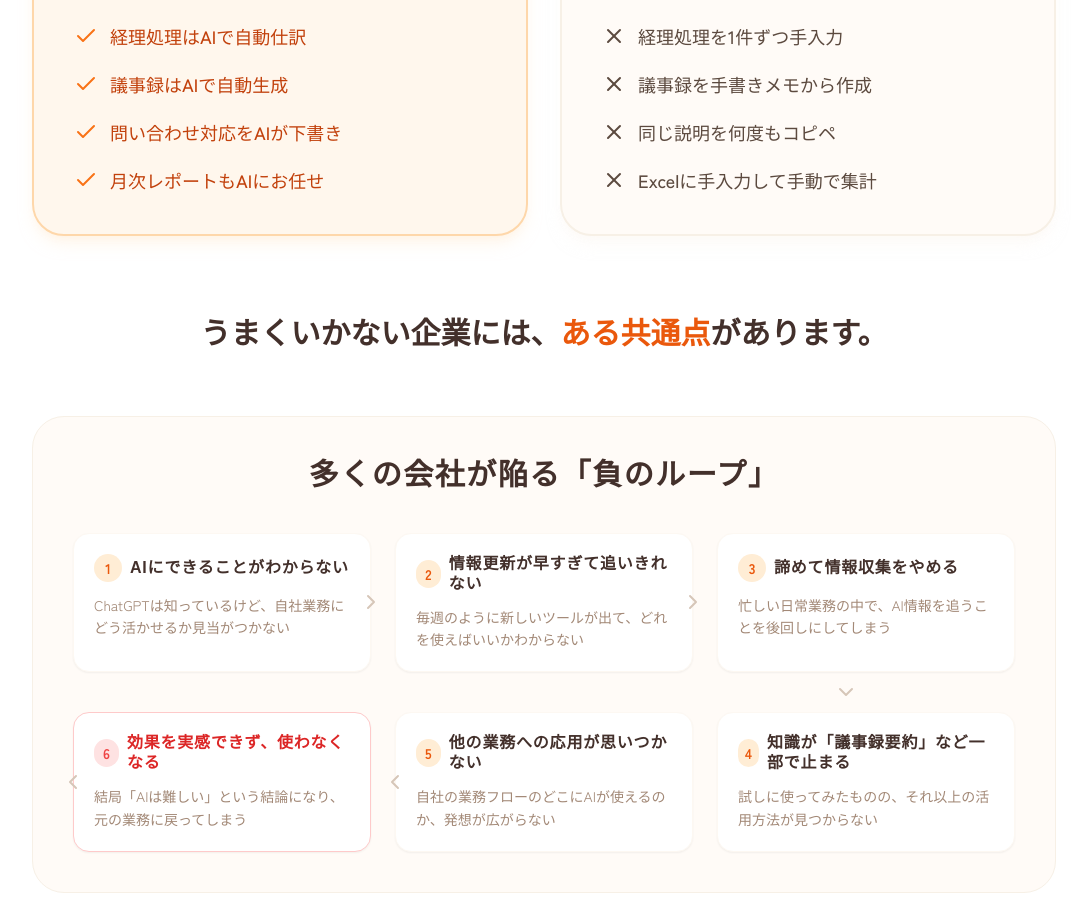
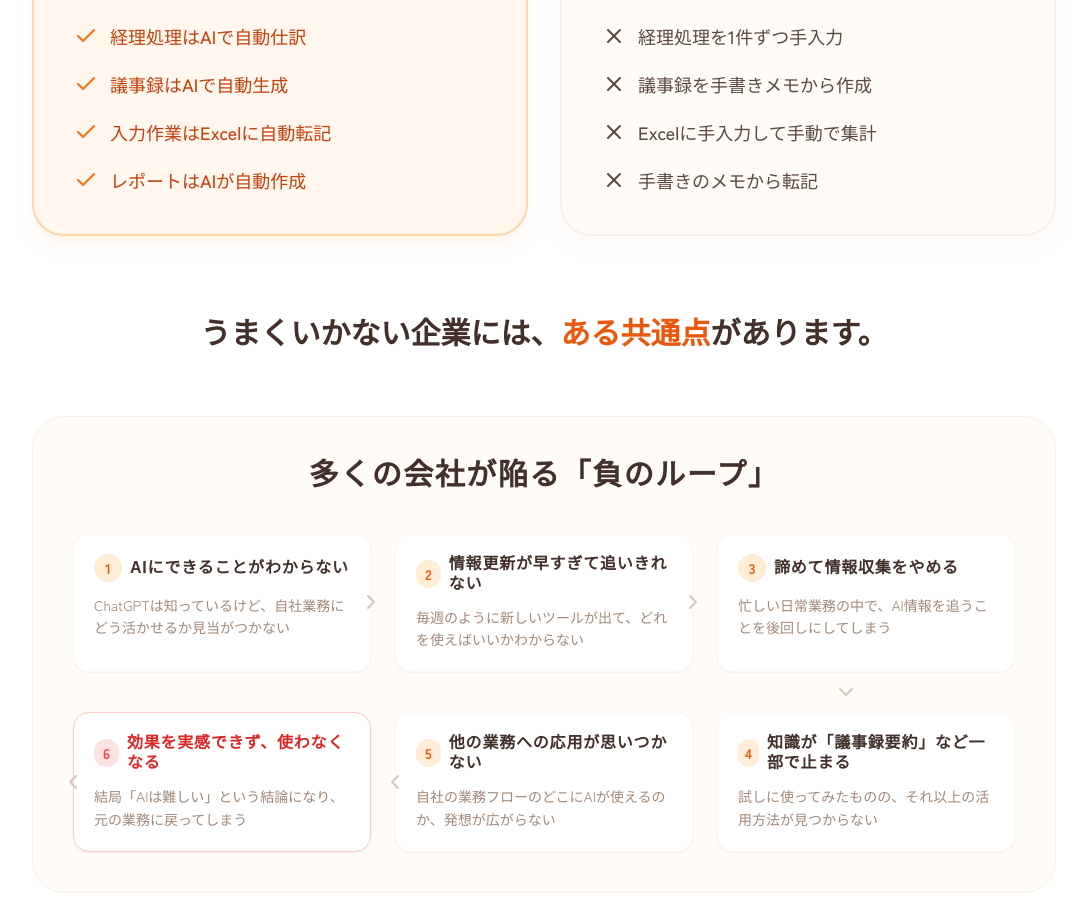
Before and after one commit to shunsuke-tnk/ai-komon-lp, a React (Vite) app: page / in a window 1280 px wide. Shown: the part 2212-3127 px from the top of the page, without its empty margins (96-1183 px from the left). Built offline with nearby package versions, Linux system fonts and the light colour scheme; a web font is replaced by a local one.

Commit message:
ボックス調整

```diff
--- a/App.tsx
+++ b/App.tsx
@@ -255,8 +255,8 @@ const App: React.FC = () => {
                 {[
                   "経理処理はAIで自動仕訳",
                   "議事録はAIで自動生成",
-                  "問い合わせ対応をAIが下書き",
-                  "月次レポートもAIにお任せ",
+                  "入力作業はExcelに自動転記",
+                  "レポートはAIが自動作成",
                 ].map((text, i) => (
                   <li key={i} className="flex items-start gap-3 text-primary-700">
                     <Check className="w-6 h-6 text-primary-500 shrink-0 mt-0.5" />
@@ -276,8 +276,8 @@ const App: React.FC = () => {
                 {[
                   "経理処理を1件ずつ手入力",
                   "議事録を手書きメモから作成",
-                  "同じ説明を何度もコピペ",
                   "Excelに手入力して手動で集計",
+                  "手書きのメモから転記",
                 ].map((text, i) => (
                   <li key={i} className="flex items-start gap-3 text-text-body">
                     <X className="w-6 h-6 text-base-500 shrink-0 mt-0.5" />
```
